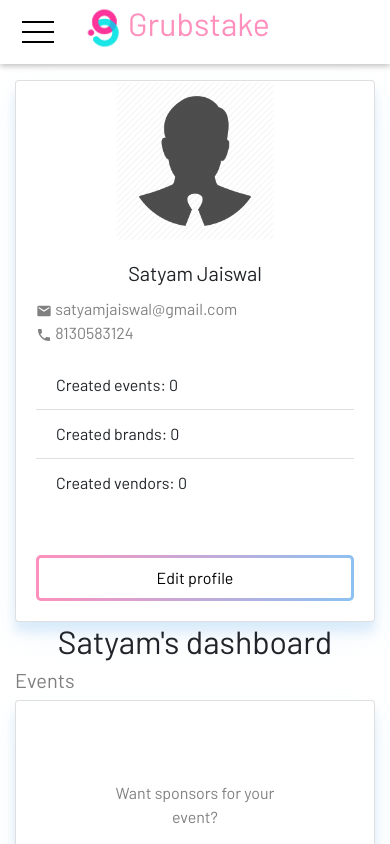
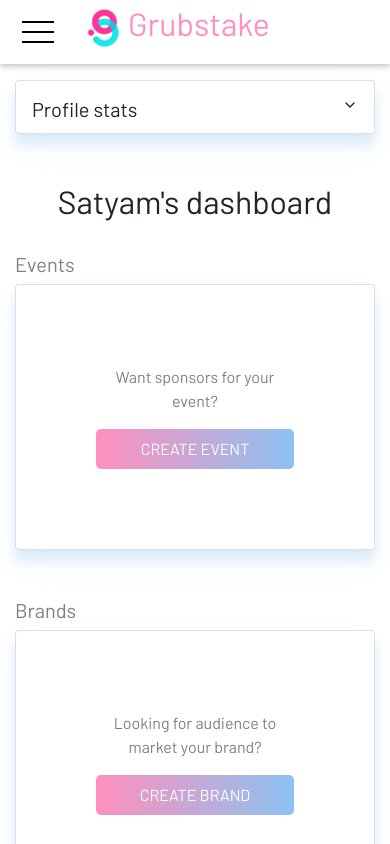
Before and after one commit to shivamvk/Grubstake-frontend, a React (Create React App) app: page /user/dashboard in a window 390 px wide. Shown: the top 844 px of the page. Built offline with nearby package versions, Linux system fonts and the light colour scheme.

Commit message:
complete dashboard ui for mobile and desktop versions

```diff
--- a/src/User/Dashboard/Dashboard.js
+++ b/src/User/Dashboard/Dashboard.js
@@ -15,6 +15,7 @@ const Dashboard = () => {
       <Row>
         <Col md={12} lg={4}>
           <ProfileSection />
+          <br></br><br></br>
         </Col>
         <Col md={12} lg={8}>
           <DashboardSection
--- /dev/null
+++ b/src/User/Dashboard/components/ProfileSectionDesktop.js
@@ -0,0 +1,33 @@
+import React from "react";
+import Card from "react-bootstrap/Card";
+import ListGroup from "react-bootstrap/ListGroup";
+import { MdEmail, MdPhone } from "react-icons/md";
+import Button from '../../../shared/FormElements/Button';
+
+const ProfileSectionDesktop = () => {
+  return (
+    <Card className="profile-section__card">
+      <Card.Img variant="top" src="/profile_image_temp.png" />
+      <Card.Body>
+        <Card.Title>Satyam Jaiswal</Card.Title>
+        <Card.Text className="profile-section__card_contacts">
+          <MdEmail /> satyamjaiswal@gmail.com
+          <br />
+          <MdPhone /> 8130583124
+        </Card.Text>
+        <ListGroup className="profile-section__card_list" variant="flush">
+          <ListGroup.Item>Created events: 0</ListGroup.Item>
+          <ListGroup.Item>Created brands: 0</ListGroup.Item>
+          <ListGroup.Item>Created vendors: 0</ListGroup.Item>
+        </ListGroup>
+        <br></br>
+        <br></br>
+        <Button variant="outline" width="max">
+          Edit profile
+        </Button>
+      </Card.Body>
+    </Card>
+  );
+};
+
+export default ProfileSectionDesktop;
--- /dev/null
+++ b/src/User/Dashboard/components/ProfileSectionMobile.js
@@ -0,0 +1,86 @@
+import React, { useState } from "react";
+import Card from "react-bootstrap/Card";
+import Collapse from "react-bootstrap/Collapse";
+import Avatar from "../../../shared/UIElements/Avatar";
+import Col from "react-bootstrap/Col";
+import Row from "react-bootstrap/Row";
+import ListGroup from "react-bootstrap/ListGroup";
+import Button from "../../../shared/FormElements/Button";
+import {
+  FiChevronDown as DownIcon,
+  FiChevronUp as UpIcon,
+} from "react-icons/fi";
+
+import { MdEmail, MdPhone } from "react-icons/md";
+
+const ProfileSectionMobile = () => {
+  const [isDeatailOpen, setIsDetailOpen] = useState(false);
+  const openDeatils = () => {
+    setIsDetailOpen(true);
+  };
+  const closeDetails = () => {
+    setIsDetailOpen(false);
+  };
+
+  return (
+    <Card className="profile-section__card">
+      <Card.Title className="text-align-left margin-1">Profile stats</Card.Title>
+      {isDeatailOpen ? (
+        <UpIcon
+          className="profile-section__mobile_toggle"
+          onClick={closeDetails}
+          aria-controls="profile-details"
+          aria-expanded={isDeatailOpen}
+        />
+      ) : (
+        <DownIcon
+          className="profile-section__mobile_toggle"
+          onClick={openDeatils}
+          aria-controls="profile-details"
+          aria-expanded={isDeatailOpen}
+        />
+      )}
+      <Collapse in={isDeatailOpen}>
+        <div id="profile-details">
+          <Row>
+            <Col xs={3} md={3} className="d-flex justify-content-center">
+              <Avatar
+                image="/profile_image_temp.png"
+                width="5rem"
+                height="5rem"
+                className="profile-section__mobile_image"
+              />
+            </Col>
+            <Col xs={9} md={9} style={{ width: "100%" }}>
+              <Card.Title className="text-align-left">
+                Satyam Jaiswal
+              </Card.Title>
+              <Card.Text className="profile-section__card_contacts">
+                <MdEmail /> satyamjaiswal@gmail.com
+                <br />
+                <MdPhone /> 8130583124
+              </Card.Text>
+            </Col>
+          </Row>
+          <br></br>
+          <ListGroup
+            horizontal
+            className="profile-section__card_list margin-1"
+          >
+            <ListGroup.Item>Created events: 0</ListGroup.Item>
+            <ListGroup.Item>Created brands: 0</ListGroup.Item>
+            <ListGroup.Item>Created vendors: 0</ListGroup.Item>
+          </ListGroup>
+          <br></br>
+          <br></br>
+          <Button variant="outline" width="med">
+            Edit profile
+          </Button>
+          <br></br><br></br>
+        </div>
+      </Collapse>
+    </Card>
+  );
+};
+
+export default ProfileSectionMobile;
--- a/src/User/Dashboard/sections/DashboardSection.js
+++ b/src/User/Dashboard/sections/DashboardSection.js
@@ -7,6 +7,7 @@ const DashboardSection = (props) => {
   return (
     <>
       <h2>Satyam's dashboard</h2>
+      <br></br>
       {props.events.length === 0 ? (
         <EmptyList
           title="Events"
--- a/src/User/Dashboard/sections/ProfileSection.css
+++ b/src/User/Dashboard/sections/ProfileSection.css
@@ -28,6 +28,26 @@ span {
   text-align: left;
 }
 
-.profile-section__card_list{
-    text-align: left;
+.profile-section__card_list {
+  text-align: left;
 }
+
+.profile-section__mobile_toggle {
+  position: absolute;
+  right: 1rem;
+  top: 1rem;
+}
+
+.text-align-left {
+  text-align: left
+}
+
+.margin-1{
+  margin: 1rem;
+}
+
+.profile-section__mobile_image {
+  position: absolute;
+  top: 40%;
+  left: 40%;
+}
--- a/src/User/Dashboard/sections/ProfileSection.js
+++ b/src/User/Dashboard/sections/ProfileSection.js
@@ -1,32 +1,15 @@
 import React from "react";
-import Card from "react-bootstrap/Card";
-import ListGroup from "react-bootstrap/ListGroup";
-import { MdEmail, MdPhone } from "react-icons/md";
-import Button from '../../../shared/FormElements/Button';
+import ProfileSectionDesktop from "../components/ProfileSectionDesktop";
+import ProfileSectionMobile from "../components/ProfileSectionMobile";
 
 import "./ProfileSection.css";
 
 const ProfileSection = () => {
-  return (
-    <Card className="profile-section__card">
-      <Card.Img variant="top" src="/profile_image_temp.png" />
-      <Card.Body>
-        <Card.Title>Satyam Jaiswal</Card.Title>
-        <Card.Text className="profile-section__card_contacts">
-          <MdEmail /> satyamjaiswal@gmail.com
-          <br />
-          <MdPhone /> 8130583124
-        </Card.Text>
-        <ListGroup className="profile-section__card_list" variant="flush">
-          <ListGroup.Item>Created events: 0</ListGroup.Item>
-          <ListGroup.Item>Created brands: 0</ListGroup.Item>
-          <ListGroup.Item>Created vendors: 0</ListGroup.Item>
-        </ListGroup>
-        <br></br><br></br>
-        <Button variant="outline" width="max">Edit profile</Button>
-      </Card.Body>
-    </Card>
-  );
+  if (window.innerWidth < 992) {
+    return <ProfileSectionMobile />;
+  } else {
+    return <ProfileSectionDesktop />;
+  }
 };
 
 export default ProfileSection;
```
